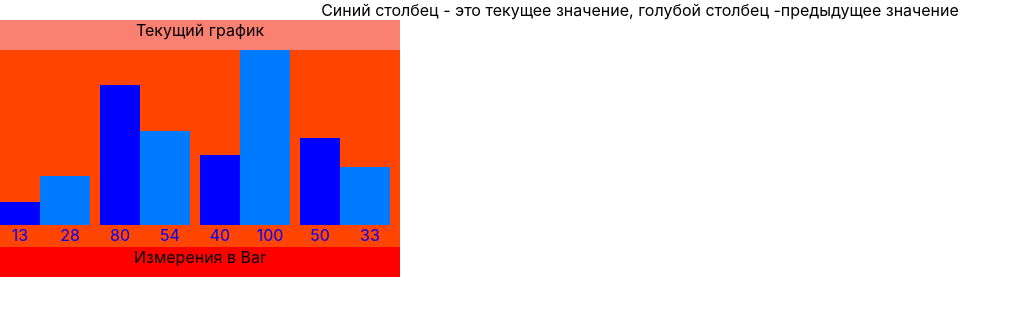
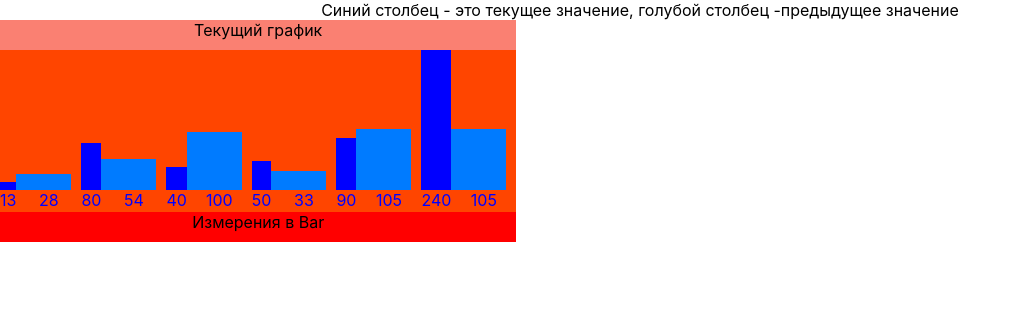
Before and after one commit to zerjg/Graph-, a React (Create React App) app: page / in a window 1280 px wide. Shown: the top 316 px of the page, without its empty margins (0-1021 px from the left). Built offline with nearby package versions, Linux system fonts and the light colour scheme.

Commit message:
created new logic in new branch

```diff
--- a/src/DataComponent.tsx
+++ b/src/DataComponent.tsx
@@ -11,6 +11,8 @@ export const DataComponent: React.FC<DataProps> = ()  => {
     { current: 80, previous: 54 },
     { current: 40, previous: 100 },
     { current: 50, previous: 33 },
+    { current: 90, previous: 105 },
+    { current: 240, previous: 105 },
   ]);
   const [previousData, setPreviousData] = useState<{ current: number; previous: number | null }[]>([]);
 
@@ -21,7 +23,7 @@ export const DataComponent: React.FC<DataProps> = ()  => {
   return (
     <div className="data" style={{ display: 'flex', flexDirection: 'row', maxHeight: '1000px' }}>
         {/* <Graph data={specificData} width={400} height={200} color="blue" title="Текущие данные" bottomTitle="Измерения в Bar" /> */}
-      <Graph data={previousData} width={400} height={200} color="blue" title="Текущий график" bottomTitle="Измерения в Bar" />
+      <Graph data={previousData}  height={200} color="blue" title="Текущий график" bottomTitle="Измерения в Bar" />
     </div>
   );
 };
--- a/src/graph.module.css
+++ b/src/graph.module.css
@@ -19,6 +19,7 @@
         background-color: red;
         width: var(--main-container-width);
         min-height: var(--main-container-height);
+        min-width: var (--min-Width, 400px);
 }
 
 .top_Container {
--- a/src/graph.tsx
+++ b/src/graph.tsx
@@ -3,7 +3,7 @@ import styles from './graph.module.css'
 
 type Props = {
   data: { current: number; previous: number | null }[];
-  width: number;
+
   height: number;
   color: string;
   title: string;
@@ -12,7 +12,6 @@ type Props = {
 
 const Graph: React.FC<Props> = ({
   data,
-  width,
   height,
   color,
   title,
@@ -24,14 +23,13 @@ const Graph: React.FC<Props> = ({
   const contentContainer = height - topContainer - bottomAreaContainer;
   const { mainContainer, top_Container, content_Container, dataBar, graphColumn, spanValue, graphColumn_previous, graph_previous } = styles
   const mainContainerStyle = {
-    '--main-container-width': `${width}px`,
+    '--main-container-width':  `var(--min-Width)`,
     '--main-container-height': `${height}px`
   } as React.CSSProperties;
   const graphColumnStyle = {
-    '--column-width': `${width * 0.1}px`,
+    '--column-width': `calc(var(--min-Width) * 0.1)`,
     '--backgr-color-column': `${color}`
   } as React.CSSProperties;
-
   const graphColumn_previousStyle = {
     '--column-width': `${Math.max(...data.map(item => item.previous ?? 0))}px`,
     '--backgr-color-column': `${color}`
@@ -41,13 +39,11 @@ const Graph: React.FC<Props> = ({
   const spanValueStyle = {
     '--spanColor': `${color}`
   } as React.CSSProperties;
- const minWContContainer = {
-  '--min-Width': `${width}`
- } as React.CSSProperties;
+
   return (
     <div className={mainContainer} style={mainContainerStyle}>
       <div className={top_Container} style={{ minHeight: topContainer }}>{title}</div>
-      <div className={content_Container} style={{ minHeight: contentContainer, ...minWContContainer }}>
+      <div className={content_Container} style={{ minHeight: contentContainer }}>
         {data.map(({ current, previous }, index) => (
           <>
             <div className={dataBar} key={`current-${index}`}>
```
